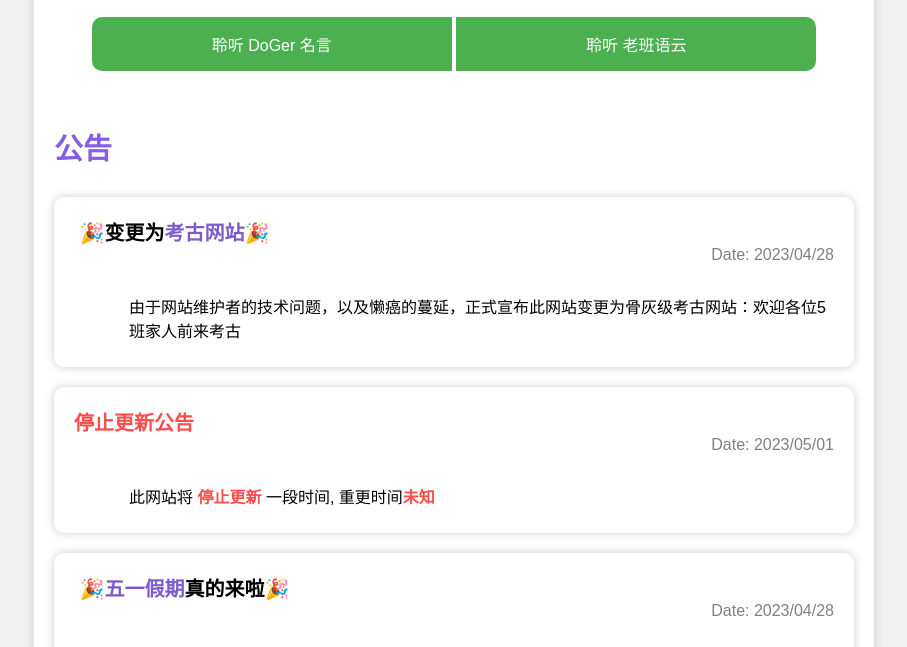
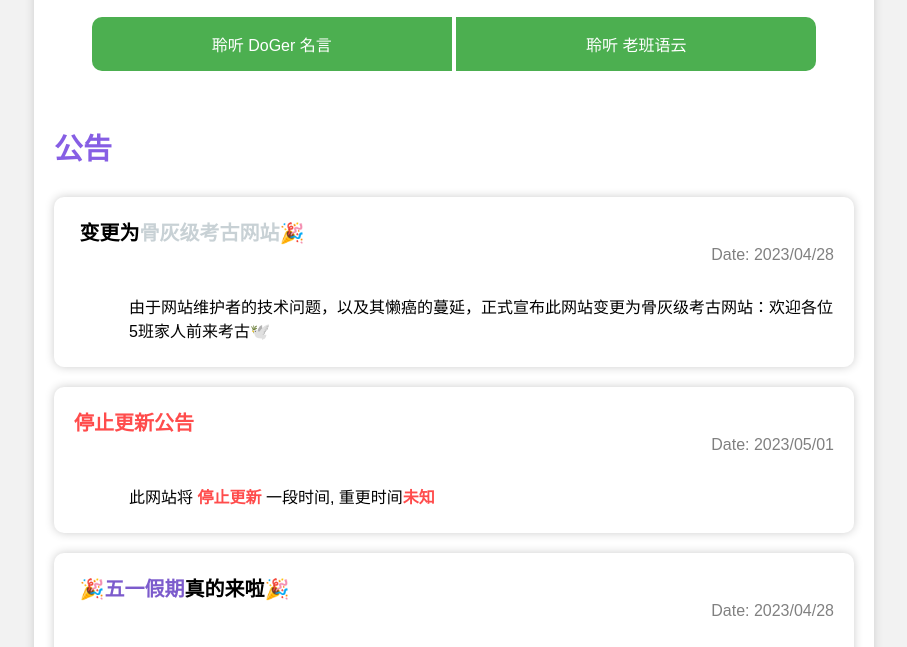
Before and after one commit to ZXInfinite/Infinite5.github.io, a plain HTML site: page Class5/index.html in a window 1280 px wide. Shown: the part 143-790 px from the top of the page, without its empty margins (186-1093 px from the left). Drawn offline with Linux system fonts and the light colour scheme.

Commit message:
更新 index.html
公告更新

```diff
--- a/Class5/index.html
+++ b/Class5/index.html
@@ -25,11 +25,11 @@
             公告
             &MediumSpace;</h4>
         <div class="Shadow-div">
-            <h4 style="margin: 0px auto; font-size: 20px; display: inline-block;">&nbsp;🎉变更为<b
-                    style="color: rgba(69, 21, 182, 0.7);">考古网站</b>🎉</h4>
+            <h4 style="margin: 0px auto; font-size: 20px; display: inline-block;">&nbsp;变更为<b
+                    style="color: rgba(194, 204, 208, 0.9);">骨灰级考古网站</b>🎉</h4>
             <p style="color: gray; text-align: right; margin: 0px 0px 30px 0px ;">Date: 2023/04/28</p>
             <div style="margin-left: 55px;">
-                <p style="margin: 5px auto;">由于网站维护者的技术问题，以及懒癌的蔓延，正式宣布此网站变更为骨灰级考古网站：欢迎各位5班家人前来考古</p>
+                <p style="margin: 5px auto;">由于网站维护者的技术问题，以及其懒癌的蔓延，正式宣布此网站变更为骨灰级考古网站：欢迎各位5班家人前来考古🕊️</p>
             </div>
         </div>
         <div class="Shadow-div">
```
